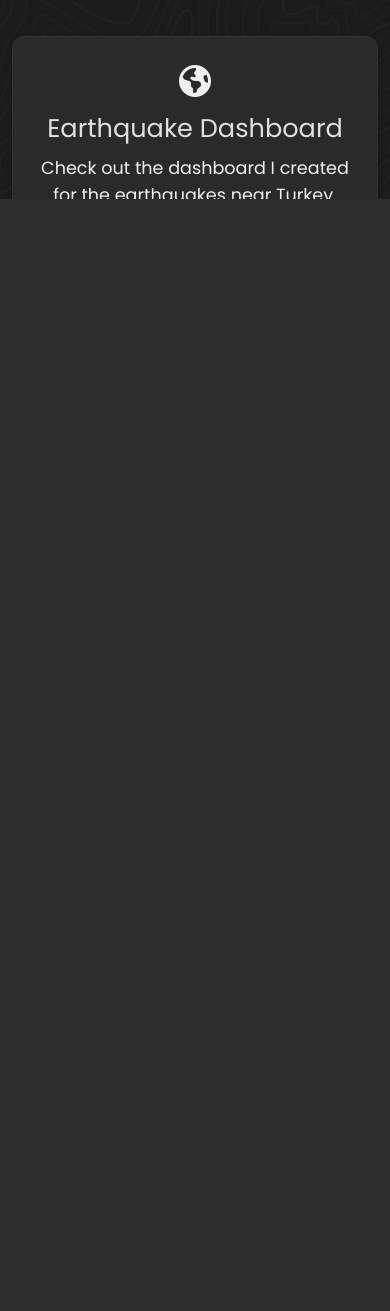
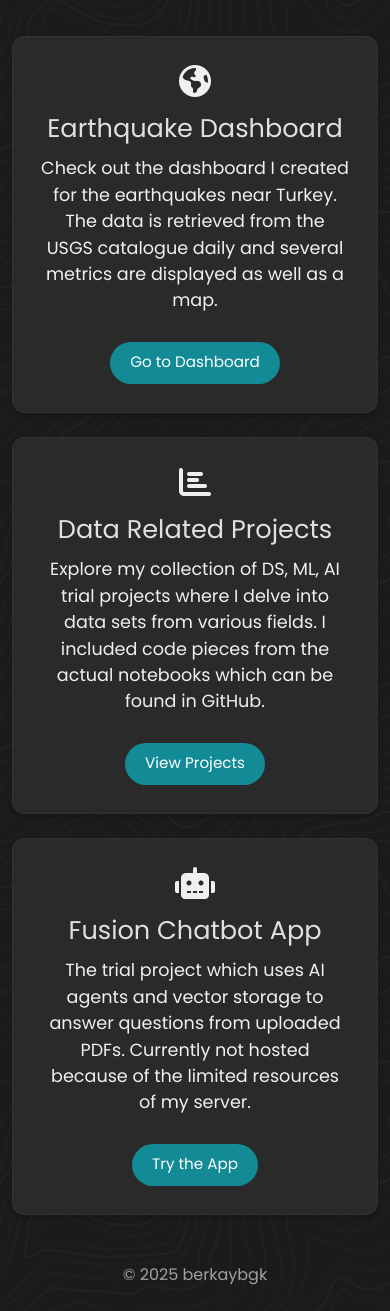
Before and after one commit to berkaybgk/portfolio, a Django app: page / in a window 390 px wide. Shown: the part 645-1956 px from the top of the page. Before the commit the page ends 844 px from the top, so only its background shows below. Run offline with Django 5.2, Linux system fonts and the light colour scheme.

Commit message:
ui change for mobile

```diff
--- a/portfolio/website/templates/website/index.html
+++ b/portfolio/website/templates/website/index.html
@@ -23,33 +23,6 @@
         text-align: center;
         position: relative;
         overflow: hidden;
-    }
-
-    html, body {
-        overflow: hidden; /* Completely hides both horizontal and vertical scrollbars */
-        height: 100%;
-        margin: 0;
-        padding: 0;
-    }
-
-    body {
-        overflow-y: auto; /* Enables vertical scrolling only when needed */
-    }
-
-    /* Hide scrollbar for WebKit-based browsers */
-    body::-webkit-scrollbar {
-        width: 0; /* Remove scrollbar space */
-        background: transparent; /* Optional: just make scrollbar invisible */
-    }
-
-    /* Hide scrollbar for Firefox */
-    body {
-        scrollbar-width: none; /* Firefox */
-    }
-
-    /* Hide scrollbar for IE and Edge */
-    body {
-        -ms-overflow-style: none; /* IE and Edge */
     }
 
     .profile-section::before {
```
